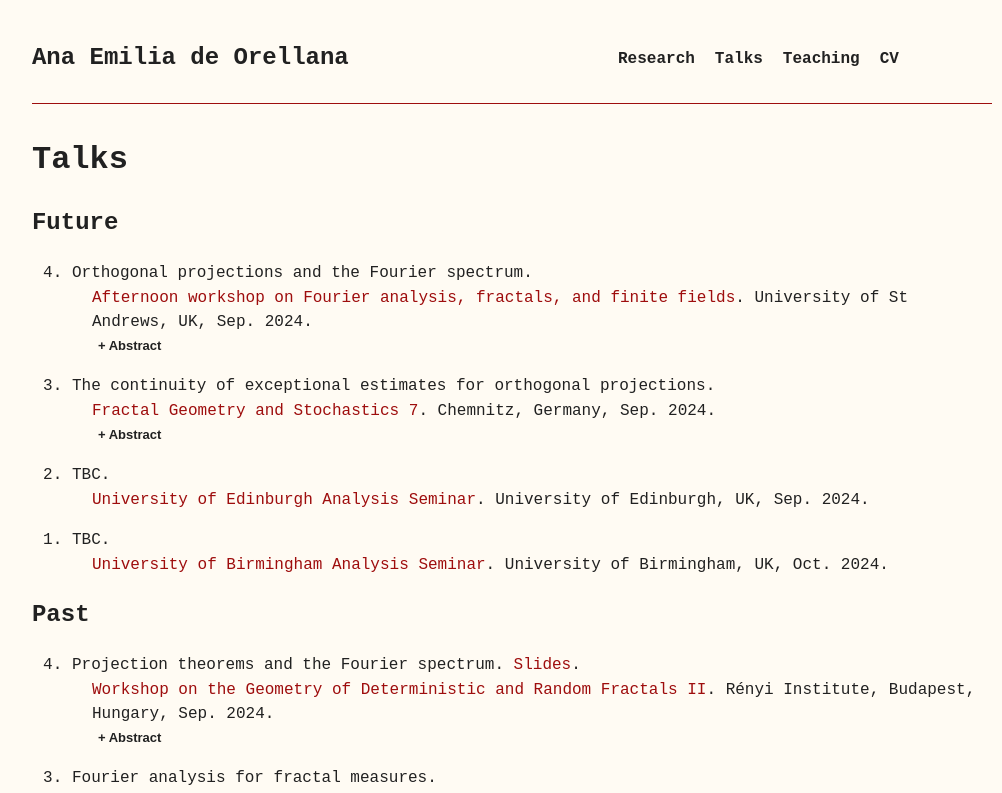
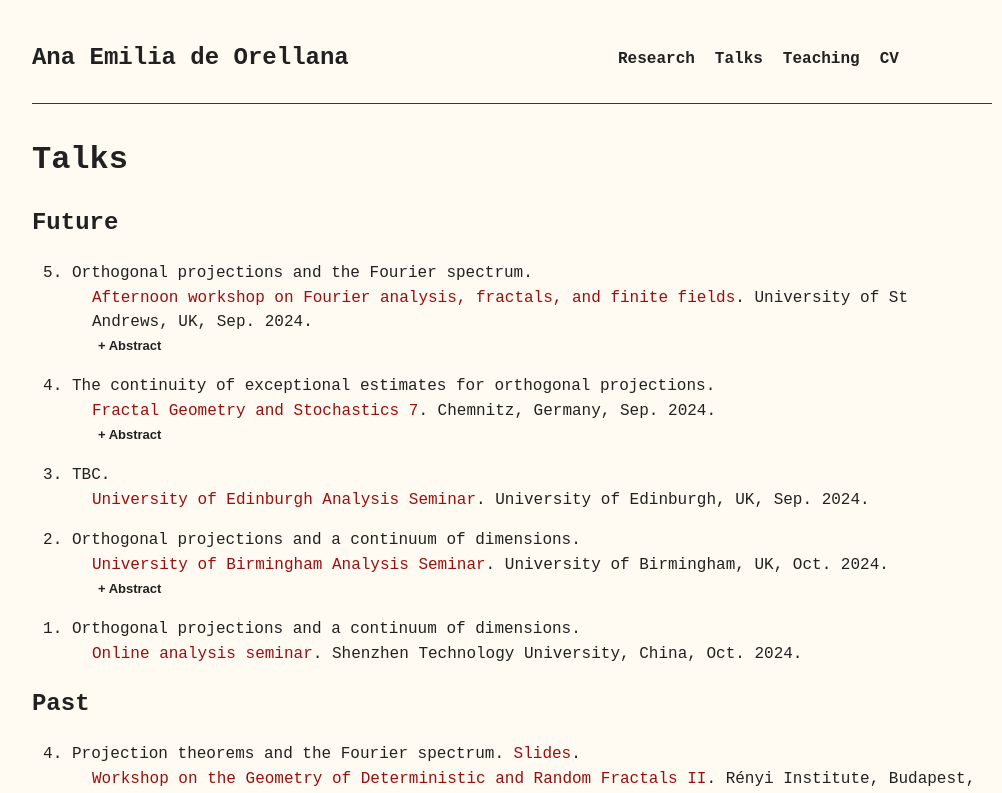
Before and after one commit to AnadeOre/anadeore.github.io, a Next.js app: page /talks in a window 1280 px wide. Shown: the top 793 px of the page, without its empty margins (128-1130 px from the left). Built offline with nearby package versions, Linux system fonts and the light colour scheme.

Commit message:
add talks

```diff
--- a/src/app/talks/page.jsx
+++ b/src/app/talks/page.jsx
@@ -33,12 +33,20 @@ const Teaching = () => {
           // abstract='Since Marstrand’s work on orthogonal projections, exceptional set estimates for such projections have been widely studied. Salem sets, i.e. sets for which the Fourier and Hausdorff dimension coincide, have no such exceptions, but using the Fourier dimension alone to improve exceptional set estimates leads to discontinuous bounds. In this talk we will see what conditions we need on the Fourier decay of measures to ensure continuity of the bounds.'
         />
         <Talk
-          title='TBC.'
+          title='Orthogonal projections and a continuum of dimensions.'
           event='University of Birmingham Analysis Seminar'
           where='University of Birmingham, UK'
           link='https://www.birmingham.ac.uk/research/activity/mathematics/analysis'
           when='Oct. 2024'
-          // abstract='Since Marstrand’s work on orthogonal projections, exceptional set estimates for such projections have been widely studied. Salem sets, i.e. sets for which the Fourier and Hausdorff dimension coincide, have no such exceptions, but using the Fourier dimension alone to improve exceptional set estimates leads to discontinuous bounds. In this talk we will see what conditions we need on the Fourier decay of measures to ensure continuity of the bounds.'
+          abstract='It is well-known that when sets have the same Fourier and Hausdorff dimensions there are no exceptions to Marstrand’s projection theorem. In this talk we will show how we can use the method of dimension interpolation to improve the state of the art estimates for the Hausdorff dimension of the exceptional set of projections in higher dimensions. Joint work with Jonathan Fraser.'
+        />
+        <Talk
+          title='Orthogonal projections and a continuum of dimensions.'
+          event='Online analysis seminar'
+          where='Shenzhen Technology University, China'
+          link='https://bdi.sztu.edu.cn/index.htm'
+          when='Oct. 2024'
+          // abstract='It is well-known that when sets have the same Fourier and Hausdorff dimensions there are no exceptions to Marstrand’s projection theorem. In this talk we will show how we can use the method of dimension interpolation to improve the state of the art estimates for the Hausdorff dimension of the exceptional set of projections in higher dimensions. Joint work with Jonathan Fraser.'
         />
       </ol>
       <h2>Past</h2>
```
